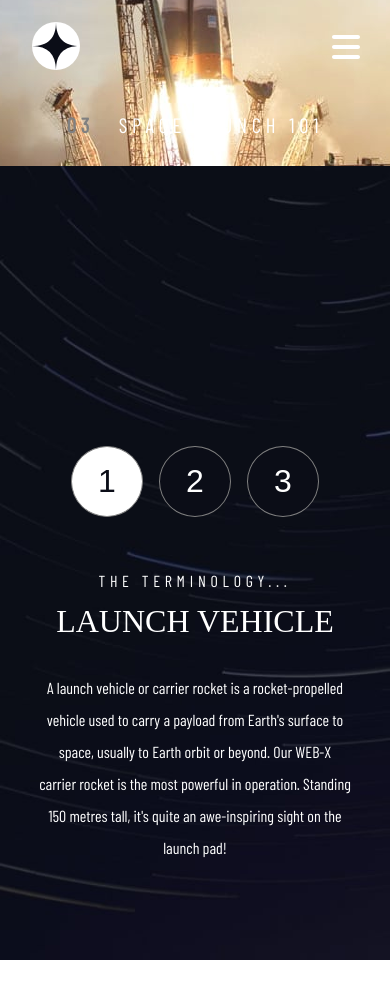
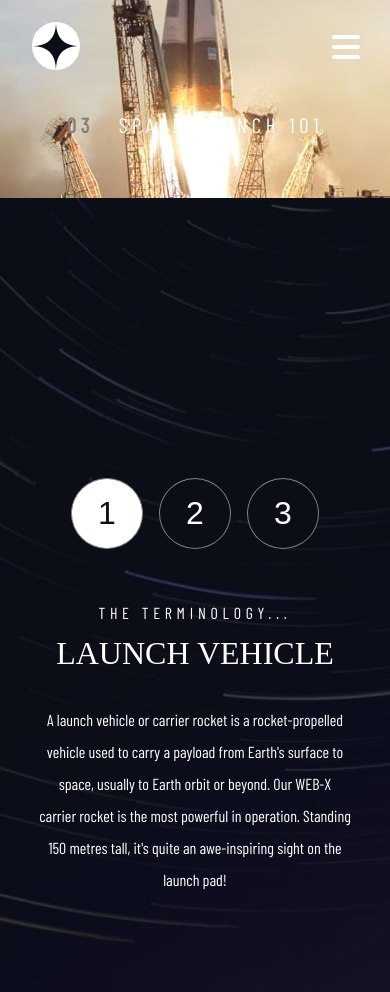
Before and after one commit to ThomasRousseau1/space-tourism, a React (Create React App) app: page /technology in a window 390 px wide. Shown: the top 992 px of the page. Before the commit the page ends 960 px from the top, so only its background shows below. Built offline with nearby package versions, Linux system fonts and the light colour scheme.

Commit message:
destination page responsive ok

```diff
--- a/src/sass/layout/_responsive.scss
+++ b/src/sass/layout/_responsive.scss
@@ -216,12 +216,13 @@
         background-position: center;
         min-height: 100%;
         flex-direction: column-reverse;
-        padding: 0 0 5rem 0;
+        padding: 3rem 0 5rem 0;
         height: 55rem;
         &__img {
             width: 100%;
             height: 35rem;
             margin-bottom: 5rem;
+            margin-top: 15rem;
             .technology__image {
                 height: 15rem;
             }
@@ -311,6 +312,7 @@
     .technology {
         align-items: center;
         width: 100%;
+        padding: 2rem 0 5rem 0;
         &__container {
             .technology__description {
                 width: 80%;
@@ -331,7 +333,7 @@
         }
         .technology__img {
             .technology__image {
-                margin-top: 12rem;
+                margin-top: 4rem;
                 max-height: 20rem;
             }
         }
```
